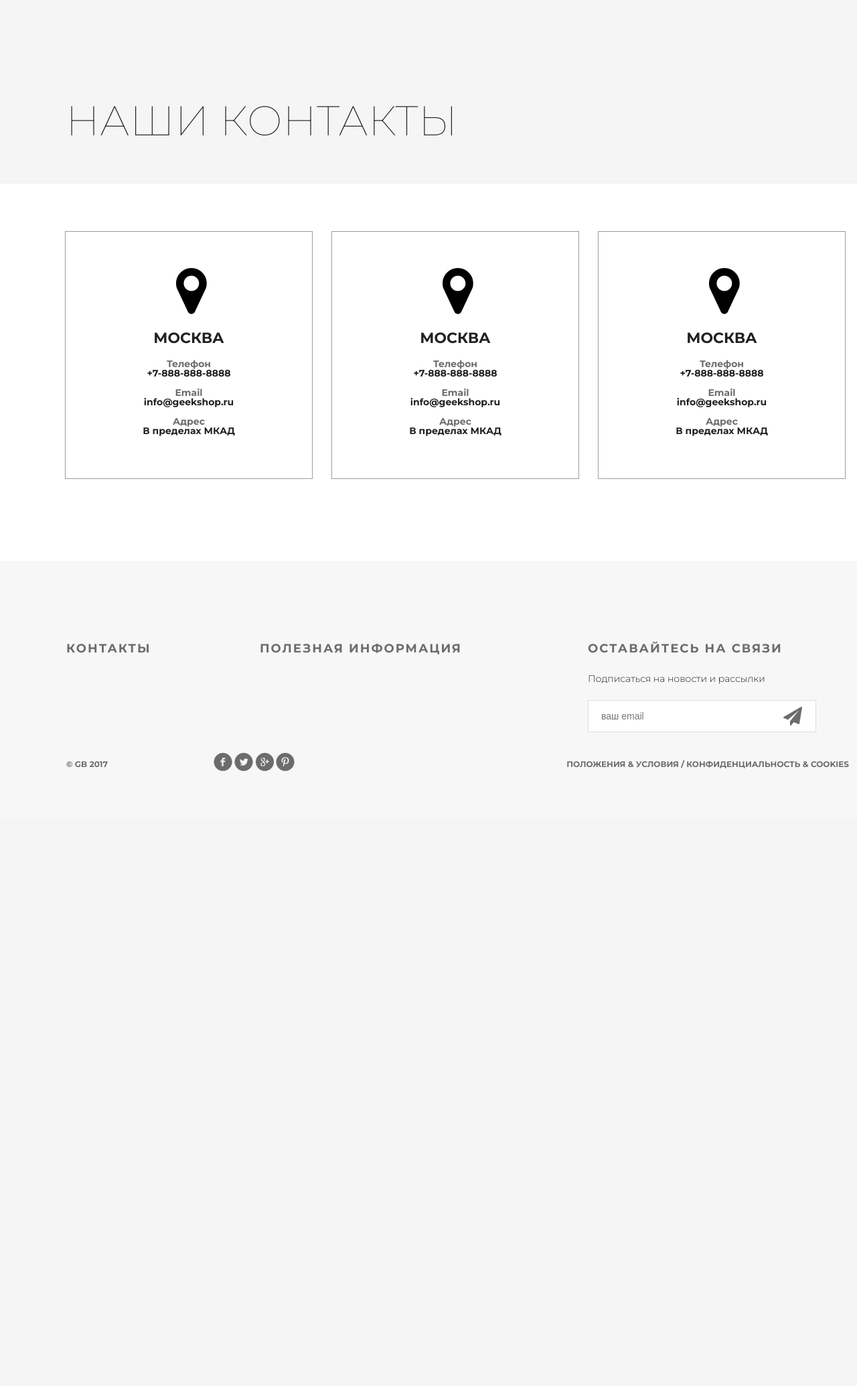
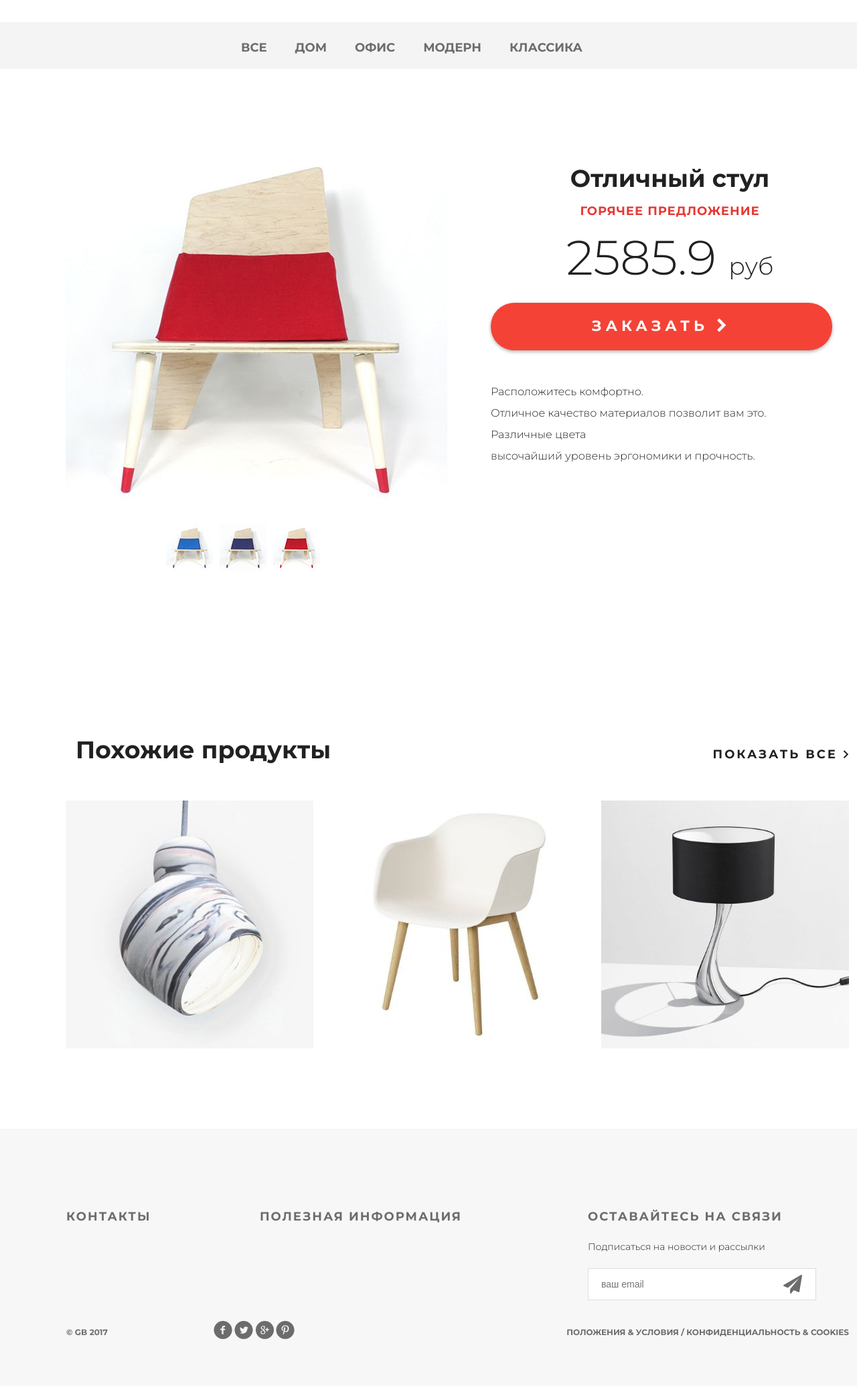
Before and after one commit to Kalinichev/Django_start, a Django app: page /tmp_url/ in a window 1280 px wide; the page is wider, and only the part inside the window is pictured. Shown: the part 86-2155 px from the top of that part at 67% size. Before the commit the page ends 1237 px from the top of that part, so only its background shows below. Run offline with Django 4.2, Linux system fonts and the light colour scheme.

Commit message:
new products.html + inc_categories_menu.html

```diff
--- a/geekshop/mainapp/templates/mainapp/includes/inc_categories_menu.html
+++ b/geekshop/mainapp/templates/mainapp/includes/inc_categories_menu.html
@@ -1,8 +1,7 @@
 <ul class="links-menu">
     {% for link in links_menu %}
         <li>
-            <a href="{% url link.href %}"
-            class="{% if request.resolver_match.url_name == link.href %}
+            <a href= '#' class="{% if request.resolver_match.url_name == link.href %}
             active
             {% endif %}">
                 {{ link.name }}
--- a/geekshop/mainapp/templates/mainapp/new_index.html
+++ b/geekshop/mainapp/templates/mainapp/new_index.html
@@ -2,65 +2,98 @@
 {% load static %}
 
 {% block menu %}
-    <div class="hero">
+    <div class="hero-white">
 		<div class="header clearfix">
 			<a href="index.html" class="logo"></a>
 			{% include "mainapp/includes/inc_main_menu.html" %}
 			<a href="#" class="search"></a>
 			<a href="#" class="basket"></a>
 		</div>
-		<h1>наши контакты</h1>
 	</div>
 {% endblock %}
 
 {% block content %}
-	<div class="location">
-		<div class="location-1">
-			<i class="fa fa-map-marker fa-5x"></i>
-			<h4>Москва</h4>
-			<div class="contacts">
-				<h5>Телефон</h5>
-				<p>+7-888-888-8888</p>
+	<div class="details">
+		<div class="links clearfix">
+			{% include "mainapp/includes/inc_categories_menu.html" %}
+		</div>
+
+		<div class="details-products">
+			<div class="details-slider">
+				<div class="slider-product">
+					<img src="/static/img/slider1.jpg">
+				</div>
+				<div class="slider-control">
+					<div class="block">
+						<a href="#"><img src="/static/img/controll.jpg" alt="">
+							<div class="text"></div>
+						</a>
+					</div>
+					<div class="block">
+						<a href="#"><img src="/static/img/controll1.jpg" alt="">
+							<div class="text"></div>
+						</a>
+					</div>
+					<div class="block">
+						<a href="#"><img src="/static/img/controll2.jpg" alt="">
+							<div class="text"></div>
+						</a>
+					</div>
+				</div>
 			</div>
-			<div class="contacts">
-				<h5>Email</h5>
-				<p>info@geekshop.ru</p>
-			</div>
-			<div class="contacts">
-				<h5>Адрес</h5>
-				<p>В пределах МКАД</p>
+
+			<div class="description">
+				<h3 class="big-bold">Отличный стул</h3>
+				<h3 class="red">горячее предложение</h3>
+				<p class="price"> 2585.9 <span>руб</span></p>
+				<a href="#" class="red-button">
+					заказать <i class="fa fa-chevron-right" aria-hidden="true"></i>
+				</a>
+				<div class="description-text">
+					<p>Расположитесь комфортно.</p>
+					<p>Отличное качество материалов
+					позволит вам это.</p>
+					<p>Различные цвета</p>
+					<p>высочайший уровень
+					эргономики и прочность.</p>
+				</div>
 			</div>
 		</div>
-		<div class="location-1">
-			<i class="fa fa-map-marker fa-5x"></i>
-			<h4>Москва</h4>
-			<div class="contacts">
-				<h5>Телефон</h5>
-				<p>+7-888-888-8888</p>
+
+		<div class="related">
+			<div class="title clearfix">
+				<h2>Похожие продукты</h2>
+				<a class="explore" href="#">показать все <img src="/static/img/arrow.png" alt=""></a>
 			</div>
-			<div class="contacts">
-				<h5>Email</h5>
-				<p>info@geekshop.ru</p>
-			</div>
-			<div class="contacts">
-				<h5>Адрес</h5>
-				<p>В пределах МКАД</p>
-			</div>
-		</div>
-		<div class="location-1">
-			<i class="fa fa-map-marker fa-5x"></i>
-			<h4>Москва</h4>
-			<div class="contacts">
-				<h5>Телефон</h5>
-				<p>+7-888-888-8888</p>
-			</div>
-			<div class="contacts">
-				<h5>Email</h5>
-				<p>info@geekshop.ru</p>
-			</div>
-			<div class="contacts">
-				<h5>Адрес</h5>
-				<p>В пределах МКАД</p>
+			<div class="related-products clearfix">
+				<div class="block">
+					<a href="#"><img src="/static/img/product-11.jpg" alt="">
+						<div class="text">
+							<img src="/static/img/icon-hover.png" alt="img">
+							<h4>Стул повышенного качества</h4>
+							<p>Не оторваться. </p>
+						</div>
+					</a>
+				</div>
+				<div class="block">
+					<a href="#"><img src="/static/img/product-21.jpg" alt="">
+						<div class="text">
+							<img src="/static/img/icon-hover.png" alt="img">
+							<h4>Стул повышенного качества</h4>
+							<p>Не оторваться. </p>
+						</div>
+					</a>
+				</div>
+				<div class="block">
+					<a href="#"><img src="/static/img/product-31.jpg" alt="">
+						<div class="text">
+							<img src="/static/img/icon-hover.png" alt="img">
+							<h4>Стул повышенного качества</h4>
+							<p>Не оторваться. </p>
+						</div>
+					</a>
+				</div>
+
 			</div>
 		</div>
 	</div>
--- a/geekshop/mainapp/views.py
+++ b/geekshop/mainapp/views.py
@@ -19,24 +19,46 @@ def main(request):
 
 
 def products(request):
-    # own_content = {
-    #     'title': title,
-    #     'links_menu': links_menu,
-    #     'same_products': same_products,
-    # }
+    links_menu = [
+        {'href': 'products_all', 'name': 'все'},
+        {'href': 'products_home', 'name': 'дом'},
+        {'href': 'products_office', 'name': 'офис'},
+        {'href': 'products_modern', 'name': 'модерн'},
+        {'href': 'products_classic', 'name': 'классика'},
+    ]
+
+    own_content = {
+        'title': 'продукты',
+        'links_menu': links_menu,
+        # 'same_products': same_products,
+    }
+
+    content.update(own_content)
     return render(request, 'mainapp/products.html', content)
 
 
 def contact(request):
-    # own_content = {
-    #     'title': title,
-    # }
+    own_content = {
+        'title': 'контакты',
+    }
+    content.update(own_content)
     return render(request, 'mainapp/contact.html', content)
 
 
 def tmp_url(request):
+    links_menu = [
+        {'href': 'products_all', 'name': 'все'},
+        {'href': 'products_home', 'name': 'дом'},
+        {'href': 'products_office', 'name': 'офис'},
+        {'href': 'products_modern', 'name': 'модерн'},
+        {'href': 'products_classic', 'name': 'классика'},
+    ]
+
     own_content = {
-        'title': 'контакты',
+        'title': 'продукты',
+        'links_menu': links_menu,
+        # 'same_products': same_products,
     }
+
     content.update(own_content)
     return render(request, 'mainapp/new_index.html', content)
```
Also changed, not shown: geekshop/mainapp/templates/mainapp/products.html (+8 -56 lines).
